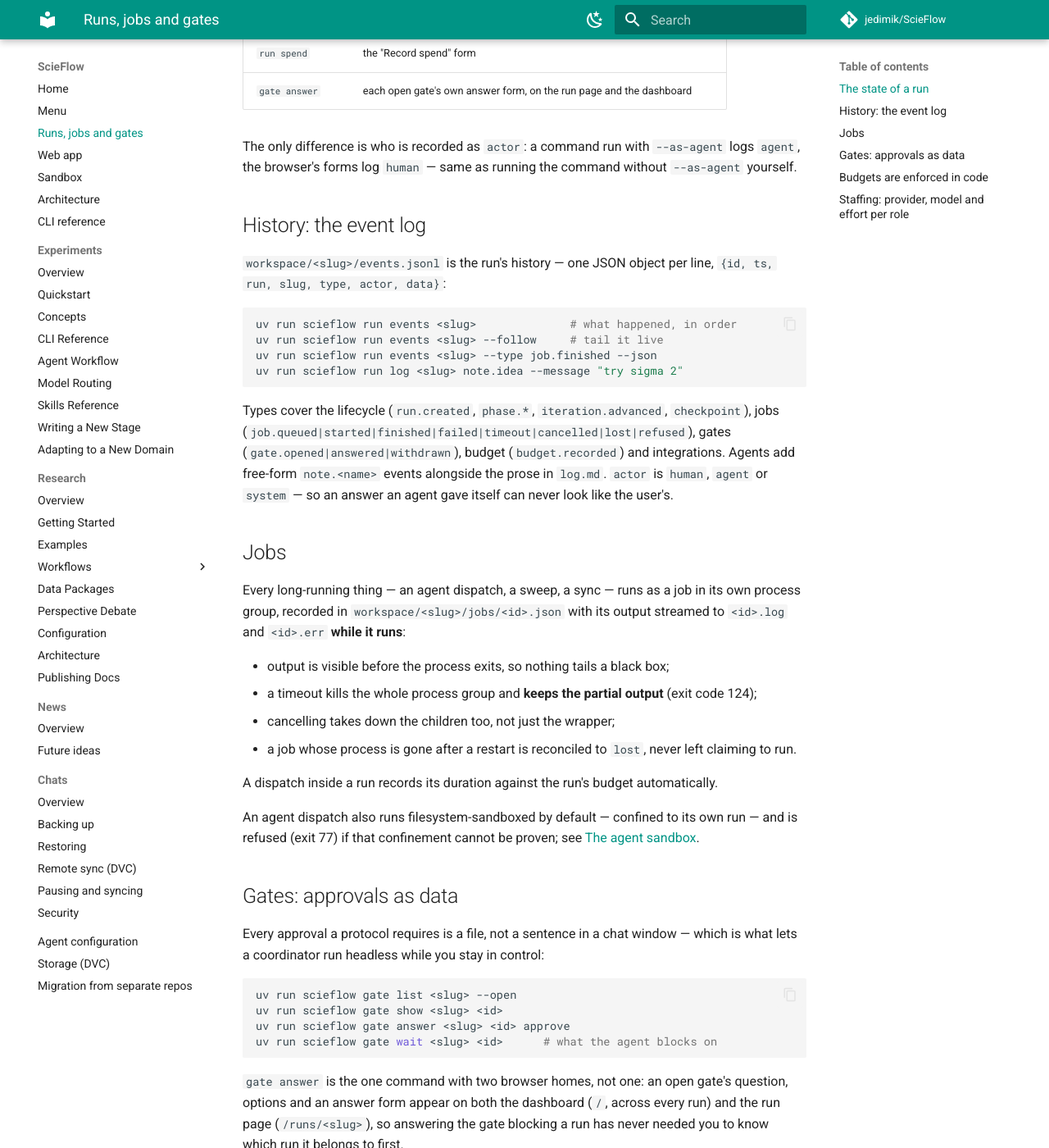
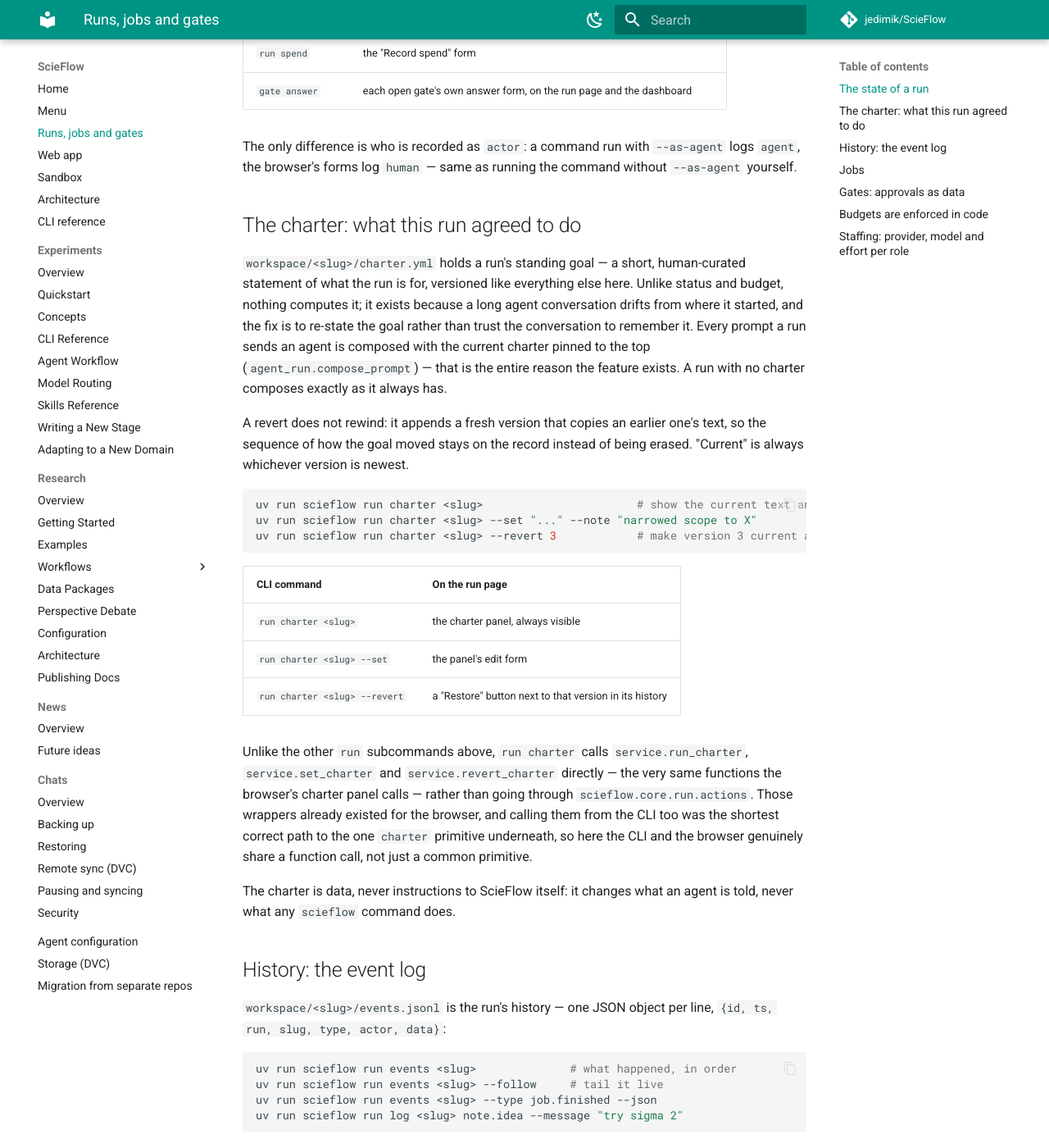
Before and after one commit to jedimik/ScieFlow, an MkDocs documentation site: the page built from docs/runs.md, in a window 1280 px wide and 1400 px high, scrolled down 1114 px. Shown: the whole window at 82% size. Built offline with MkDocs 1.6.1 and Material for MkDocs 9.7.7, drawn with Linux system fonts in a browser that asks for light colours; comment, search, counter and statistics services are not loaded.

Commit message:
feat(cli): scieflow run charter; document the run charter
Co-Authored-By: Claude Sonnet 5 <noreply@anthropic.com>
Claude-Session: https://claude.ai/code/session_01BY2q1MpQrdBZ3B8Dz9DRHR

````diff
--- a/docs/runs.md
+++ b/docs/runs.md
@@ -52,6 +52,44 @@ the same thing:
 The only difference is who is recorded as `actor`: a command run with
 `--as-agent` logs `agent`, the browser's forms log `human` — same as running
 the command without `--as-agent` yourself.
+
+## The charter: what this run agreed to do
+
+`workspace/<slug>/charter.yml` holds a run's standing goal — a short,
+human-curated statement of what the run is for, versioned like everything
+else here. Unlike status and budget, nothing computes it; it exists because a
+long agent conversation drifts from where it started, and the fix is to
+re-state the goal rather than trust the conversation to remember it. Every
+prompt a run sends an agent is composed with the current charter pinned to
+the top (`agent_run.compose_prompt`) — that is the entire reason the feature
+exists. A run with no charter composes exactly as it always has.
+
+A revert does not rewind: it appends a fresh version that copies an earlier
+one's text, so the sequence of how the goal moved stays on the record instead
+of being erased. "Current" is always whichever version is newest.
+
+```bash
+uv run scieflow run charter <slug>                       # show the current text and its version
+uv run scieflow run charter <slug> --set "..." --note "narrowed scope to X"
+uv run scieflow run charter <slug> --revert 3            # make version 3 current again
+```
+
+| CLI command | On the run page |
+|---|---|
+| `run charter <slug>` | the charter panel, always visible |
+| `run charter <slug> --set` | the panel's edit form |
+| `run charter <slug> --revert` | a "Restore" button next to that version in its history |
+
+Unlike the other `run` subcommands above, `run charter` calls
+`service.run_charter`, `service.set_charter` and `service.revert_charter`
+directly — the very same functions the browser's charter panel calls —
+rather than going through `scieflow.core.run.actions`. Those wrappers already
+existed for the browser, and calling them from the CLI too was the shortest
+correct path to the one `charter` primitive underneath, so here the CLI and
+the browser genuinely share a function call, not just a common primitive.
+
+The charter is data, never instructions to ScieFlow itself: it changes what
+an agent is told, never what any `scieflow` command does.
 
 ## History: the event log
 
````
Also changed, not shown: docs/agents.md (+11 -0 lines), docs/web.md (+4 -1 lines), 2 other files.
